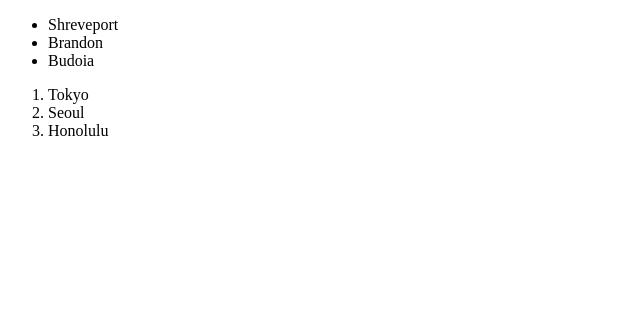
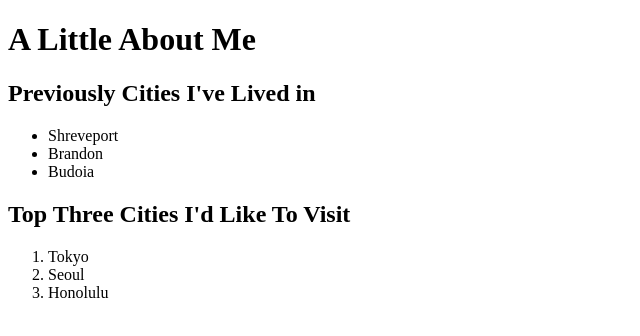
Before and after one commit to j-bullard/html-exercise, a plain HTML site: page index.html in a window 1280 px wide. Shown: the whole page, without its empty margins (0-640 px from the left). Drawn offline with Linux system fonts and the light colour scheme.

Commit message:
add heading above each list

```diff
--- a/index.html
+++ b/index.html
@@ -6,12 +6,16 @@
 </head>
 
 <body>
+  <h1>A Little About Me</h1>
+
+  <h2>Previously Cities I've Lived in</h2>
   <ul>
     <li>Shreveport</li>
     <li>Brandon</li>
     <li>Budoia</li>
   </ul>
 
+  <h2>Top Three Cities I'd Like To Visit</h2>
   <ol>
     <li>Tokyo</li>
     <li>Seoul</li>
```
